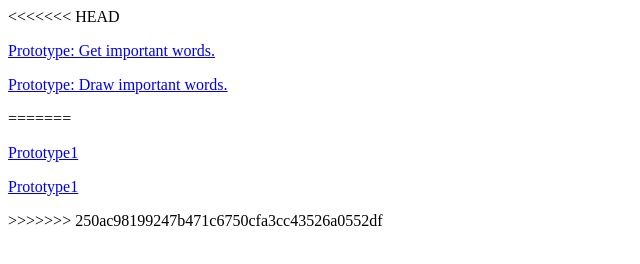
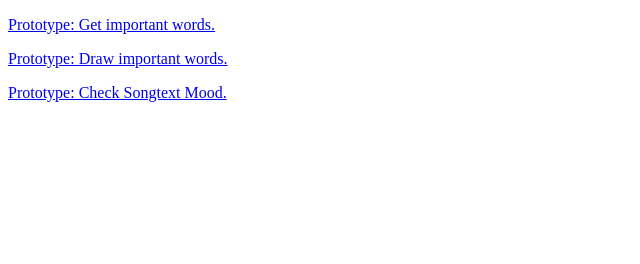
Before and after one commit to MoritzKronberger/MoritzKronberger.github.io, a plain HTML site: page index.html in a window 1280 px wide. Shown: the whole page, without its empty margins (0-640 px from the left). Drawn offline with nearby package versions, Linux system fonts and the light colour scheme.

Commit message:
add new Prototype links

```diff
--- a/index.html
+++ b/index.html
@@ -9,12 +9,8 @@
   </head>
 
   <body>
-<<<<<<< HEAD
     <p><a href="analyzeText.html">Prototype: Get important words.</a></p>
     <p><a href="drawWords.html">Prototype: Draw important words.</a></p>
-=======
-    <p><a href="prototype1.html">Prototype1</a></p>
-    <p><a href="check_string.html">Prototype1</a></p>
->>>>>>> 250ac98199247b471c6750cfa3cc43526a0552df
+    <p><a href="check_string.html">Prototype: Check Songtext Mood.</a></p>
   </body>
 </html>
```
